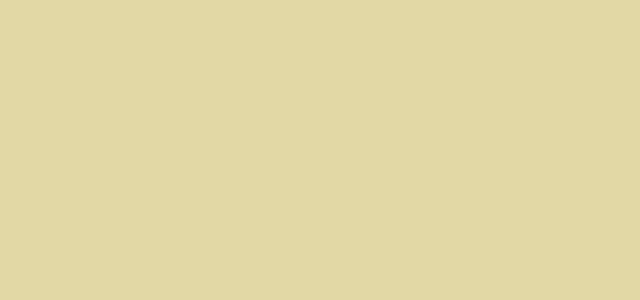
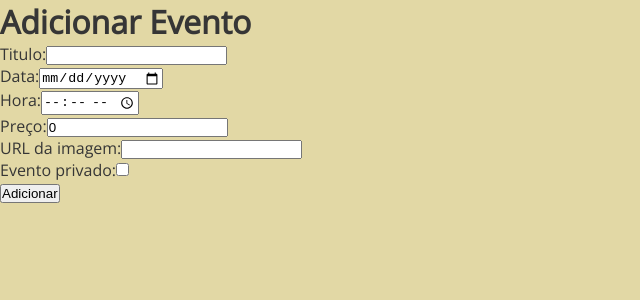
Before and after one commit to MarjoriLins/casa-de-eventos, a React (Vite) app: page /adicionar-evento in a window 1280 px wide. Before the commit this address had no page. Shown: the top 300 px of the page, without its empty margins (0-640 px from the left). Built offline with nearby package versions, Linux system fonts and the light colour scheme.

Commit message:
Criado a Página de Adicionar Evento.

```diff
--- a/src/App.jsx
+++ b/src/App.jsx
@@ -2,6 +2,7 @@ import { BrowserRouter, Routes, Route } from "react-router-dom";
 
 import Login from "./components/pages/Login/login.jsx";
 import ListaEventos from "./components/pages/ListaEventos/listaEventos.jsx";
+import AdicionarEvento from "./components/pages/AdicionarEvento/adicionarEvento.jsx";
 import Homepage from "./components/pages/Homepage/homepage.jsx";
 import DetalhesEvento from "./components/pages/DetalhesEvento/detalhesEvento.jsx";
 import Contato from "./components/pages/Contato/contato.jsx";
@@ -17,6 +18,7 @@ function App() {
         <Route path="/" element={<Homepage />} />
         <Route path="/login" element={<Login />} />
         <Route path="/admin" element={<ListaEventos />} />
+        <Route path="/adicionar-evento" element={<AdicionarEvento />} />
         <Route path="/evento/:id" element={<DetalhesEvento />} />
         <Route path="/contato" element={<Contato />} />
         <Route path="/exercicios" element={<Exercicios />} />
--- /dev/null
+++ b/src/components/pages/AdicionarEvento/adicionarEvento.jsx
@@ -0,0 +1,107 @@
+import { useState } from "react";
+import axios from "axios";
+
+const AdicionarEvento = () => {
+  const [evento, setEvento] = useState({
+    titulo: "",
+    data: "",
+    horario: "",
+    preco: 0,
+    url_da_imagem: "",
+    evento_privado: false,
+  });
+
+  const handleChange = (event) => {
+    const { name, value } = event.target;
+    setEvento((prevEvent) => ({
+      ...prevEvent,
+      [name]: value,
+    }));
+  };
+
+  const handleSubmit = async (event) => {
+    event.preventDefault();
+    try {
+      const response = await axios.post(
+        "http://localhost:3000/eventos",
+        evento
+      );
+      console.log("Evento adicionado com sucesso", response.data);
+      alert("Evento adicionado com sucesso!");
+    } catch (error) {
+      console.error("Erro ao adicionar evento", error);
+      alert("Erro ao adicionar evento. Por favor, tente novamente.");
+    }
+  };
+
+  return (
+    <>
+      <h1>Adicionar Evento</h1>
+      <form onSubmit={handleSubmit}>
+        <label>
+          Titulo:
+          <input
+            type="text"
+            name="titulo"
+            value={evento.titulo}
+            onChange={handleChange}
+          />
+        </label>
+        <br />
+        <label>
+          Data:
+          <input
+            type="date"
+            name="data"
+            value={evento.data}
+            onChange={handleChange}
+          />
+        </label>
+        <br />
+        <label>
+          Hora:
+          <input
+            type="time"
+            name="horario"
+            value={evento.horario}
+            onChange={handleChange}
+          />
+        </label>
+        <br />
+        <label>
+          Preço:
+          <input
+            type="number"
+            name="preco"
+            value={evento.preco}
+            onChange={handleChange}
+          />
+        </label>
+        <br />
+        <label>
+          URL da imagem:
+          <input
+            type="text"
+            name="url_da_imagem"
+            value={evento.url_da_imagem}
+            onChange={handleChange}
+          />
+        </label>
+        <br />
+        <label>
+          Evento privado:
+          <input
+            type="checkbox"
+            name="evento_privado"
+            checked={evento.evento_privado}
+            onChange={handleChange}
+          />
+        </label>
+        <br />
+        <button type="submit">Adicionar</button>
+      </form>
+    </>
+  );
+};
+
+export default AdicionarEvento;
```
Also changed, not shown: eventos.json (line endings or trailing spaces), src/components/pages/AdicionarEvento/adicionarEvento.styles.jsx (added).
